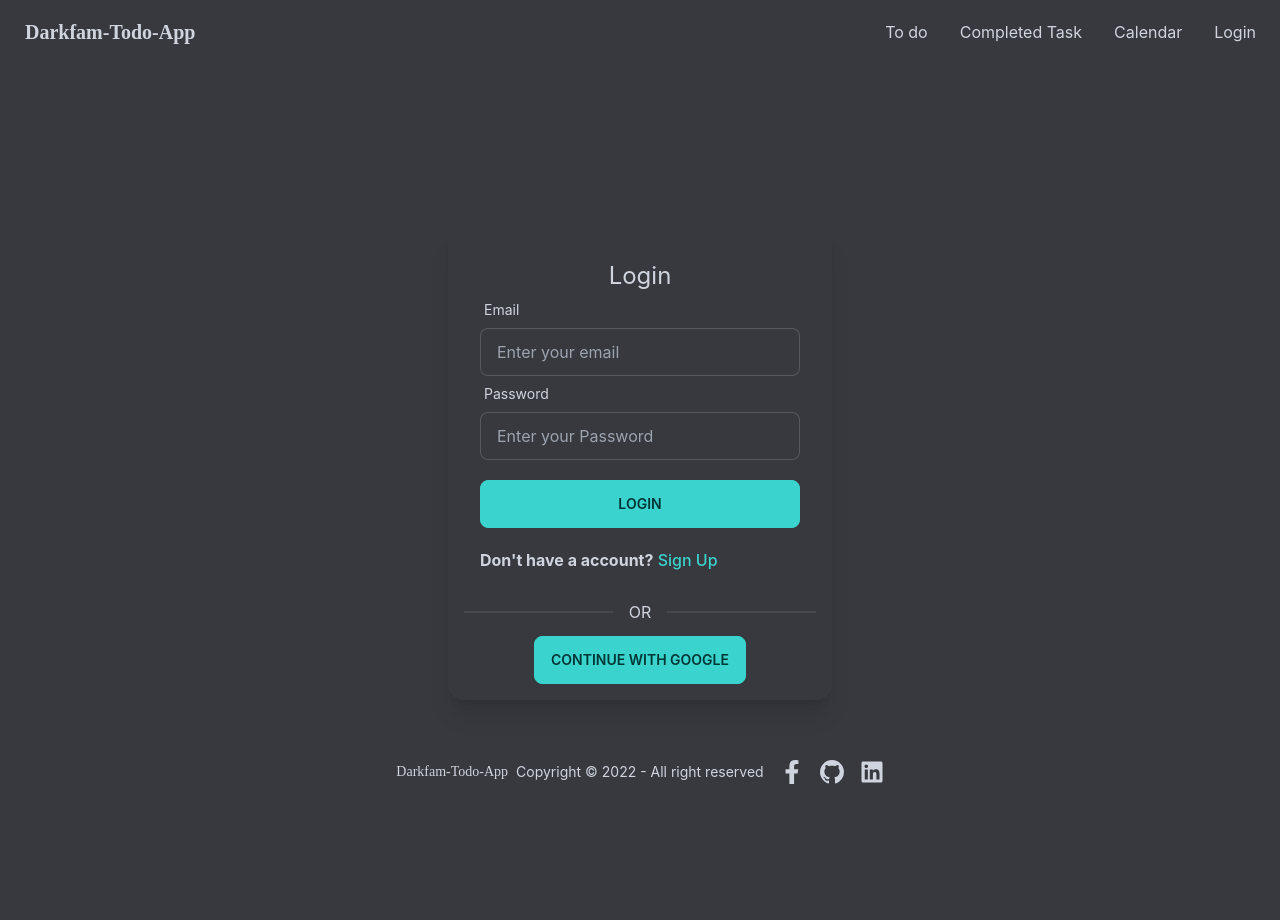
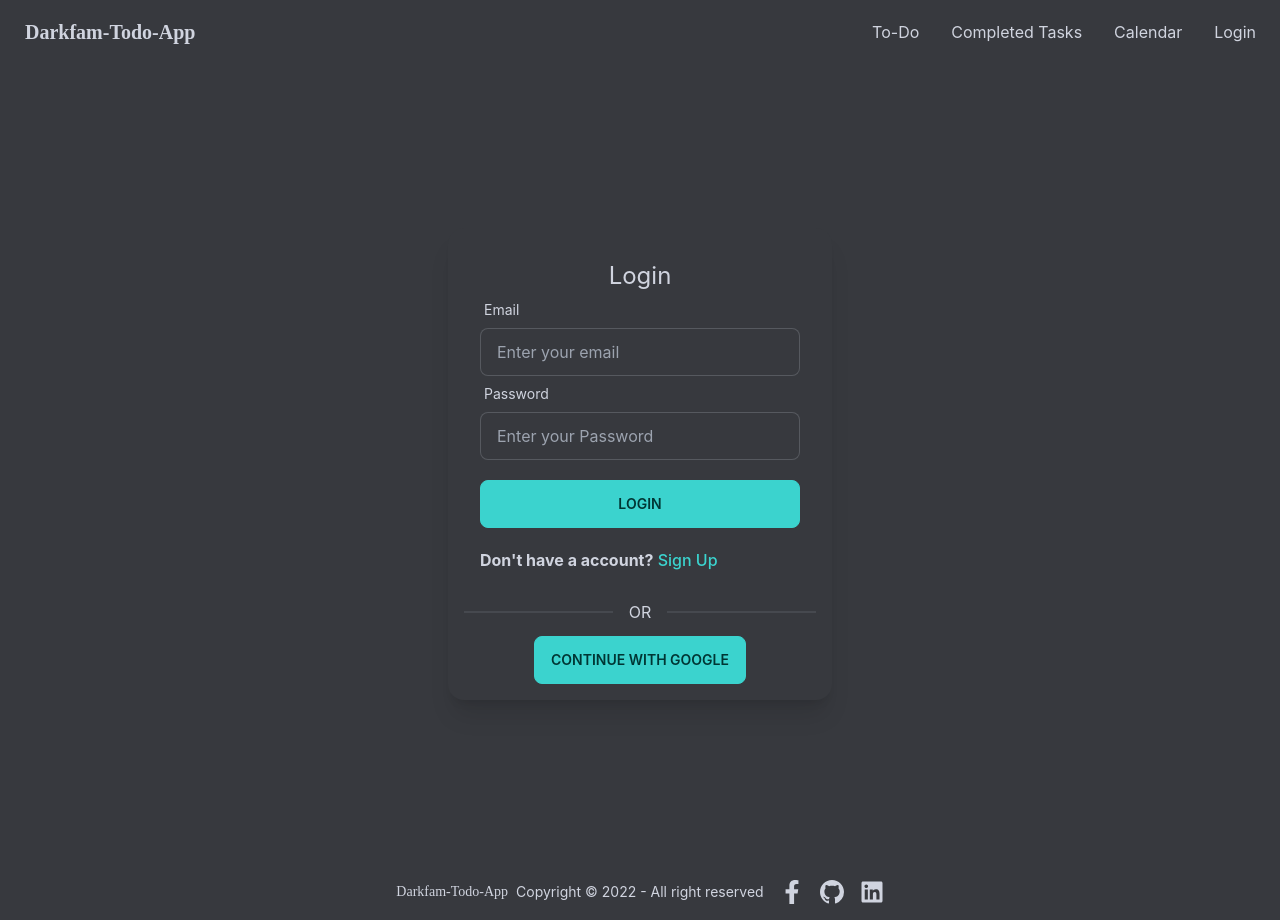
Before and after one commit to Noor-26/todo-app, a React (Create React App) app: page /login in a window 1280 px wide. Before the commit the page ends 864 px from the top, so only its background shows below. Built offline with nearby package versions, Linux system fonts and the light colour scheme; no server answers.

Commit message:
Navber name changed

```diff
--- a/src/App.css
+++ b/src/App.css
@@ -7,10 +7,10 @@
     font-family: 'Satisfy', cursive;
 }
 
-.footer{
-position: absolute;
-bottom: 0;
+.todo-container{
+    height: 80vh;
 }
+
 .footer_link{
     font-size: 24px;
 }
--- a/src/Components/Comp_task/Com_task_card.js
+++ b/src/Components/Comp_task/Com_task_card.js
@@ -8,7 +8,7 @@ function Com_task_card({task,index}) {
 
     const deleteTask = () => {
 
-        fetch(`http://localhost:5000/tasks_complete/${_id}`,{
+        fetch(`https://fast-dawn-02990.herokuapp.com/tasks_complete/${_id}`,{
             method: 'delete',
         })
         .then(res => res.json())
--- a/src/Components/Comp_task/Comp_task.js
+++ b/src/Components/Comp_task/Comp_task.js
@@ -12,7 +12,7 @@ function Comp_task() {
    const email = user?.email
     useEffect(() => {
         if(email){
-            fetch(`http://localhost:5000/tasks_complete?email=${email}`)
+            fetch(`https://fast-dawn-02990.herokuapp.com/tasks_complete?email=${email}`)
             .then(res => res.json())
             .then(data => setTasks(data))
         }
@@ -24,7 +24,7 @@ function Comp_task() {
   return (
     <div>
         <h2 className='text-5xl text-center mt-3'>Completed tasks</h2>
-        <div className="overflow-x-auto">
+        <div className="overflow-x-auto my-5">
   <table className="table w-full">
     <thead>
       <tr>
--- a/src/Components/Navber/Navber.js
+++ b/src/Components/Navber/Navber.js
@@ -15,8 +15,8 @@ function Navber() {
       </label>
       <ul tabIndex="0" className="menu menu-compact dropdown-content mt-3 p-2 shadow bg-base-100 rounded-box w-52">
 
-      <li><Link to='/'>To do</Link></li>
-      <li><Link to='/com_task'>Completed Task</Link></li>
+      <li><Link to='/'>To-Do</Link></li>
+      <li><Link to='/com_task'>Completed Tasks</Link></li>
       <li><Link to='/calendar'>Calendar</Link></li>
      {user? <button className='btn btn-primary hover:border-primary border-2 hover:bg-transparent hover:text-white' onClick={() =>  signOut(auth)}>Sign Out</button> : <li><Link to='/login'>Login</Link></li>}
       </ul>
@@ -26,8 +26,8 @@ function Navber() {
   <div className="navbar-end hidden lg:flex">
     <ul className="menu menu-horizontal p-0">
 
-      <li><Link to='/'>To do</Link></li>
-      <li><Link to='/com_task'>Completed Task</Link></li>
+      <li><Link to='/'>To-Do</Link></li>
+      <li><Link to='/com_task'>Completed Tasks</Link></li>
       <li><Link to='/calendar'>Calendar</Link></li>
      {user? <button className='btn btn-primary hover:border-primary border-2 hover:bg-transparent hover:text-white' onClick={() =>  signOut(auth)}>Sign Out</button> : <li><Link to='/login'>Login</Link></li>}
     </ul>
--- a/src/Components/TodoForm/TodoForm.js
+++ b/src/Components/TodoForm/TodoForm.js
@@ -14,7 +14,7 @@ function TodoForm() {
 
   useEffect(() => {
     if (user?.email) {
-      axios(`http://localhost:5000/tasks?email=${user.email}`)
+      axios(`https://fast-dawn-02990.herokuapp.com/tasks?email=${user.email}`)
         .then(data => setTasks(data.data))
     }
   }, [user, value, tasks])
@@ -42,11 +42,11 @@ function TodoForm() {
     }
 
     if (!editData) {
-      axios.post(`http://localhost:5000/tasks`, task)
+      axios.post(`https://fast-dawn-02990.herokuapp.com/tasks`, task)
         .then(data => toast.success('task added'))
     }
     else {
-      axios.patch(`http://localhost:5000/tasks/${editData._id}`, task).then(data => {
+      axios.patch(`https://fast-dawn-02990.herokuapp.com/tasks/${editData._id}`, task).then(data => {
         toast.success('task updated')
         setEditData('')
       })
@@ -61,7 +61,7 @@ function TodoForm() {
   };
   return (
     <div >
-      <div className="h-100  w-full flex items-center justify-center bg-teal-lightest font-sans">
+      <div className="todo-container  w-full flex items-center justify-center bg-teal-lightest font-sans">
         <div className="rounded shadow  p-6 m-4 w-full lg:w-3/4 lg:max-w-lg">
           <form className="mb-4">
             <div className="flex mt-4">
--- a/src/Components/TodoTask/TodoTask.js
+++ b/src/Components/TodoTask/TodoTask.js
@@ -8,10 +8,10 @@ import { toast } from 'react-toastify'
 function TodoTask({task,updateTask}) {
     const {taskData,_id} = task
     const taskComplete = () => {
-        axios.post(`http://localhost:5000/tasks_complete/${_id}`,task) .then(data => toast.success('Task Completed'))
+        axios.post(`https://fast-dawn-02990.herokuapp.com/tasks_complete/${_id}`,task) .then(data => toast.success('Task Completed'))
     }
     const deleteTask = () => {
-        axios.delete(`http://localhost:5000/tasks/${_id}`)
+        axios.delete(`https://fast-dawn-02990.herokuapp.com/tasks/${_id}`)
         .then(data => toast.error('Task Deleted!'))
     }
 
```
Also changed, not shown: firebase.json (added), 2 other files (tests, documents, lock files or other folders).
